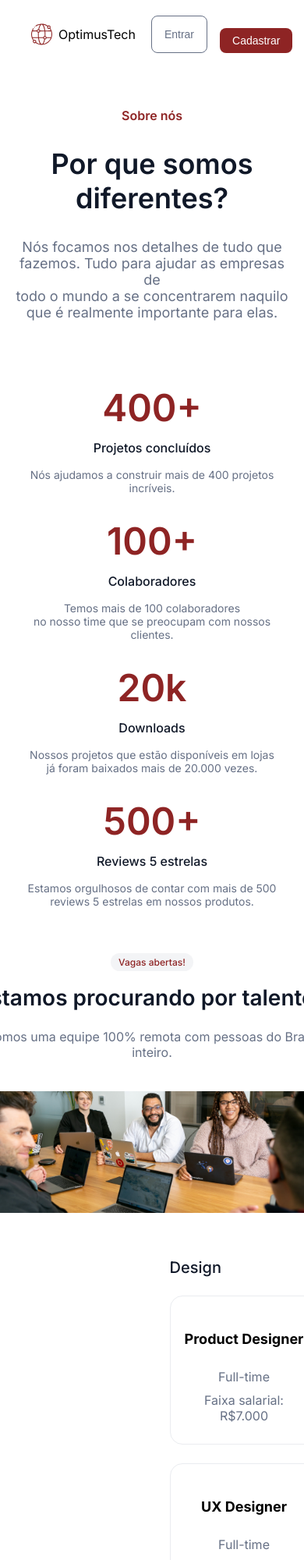
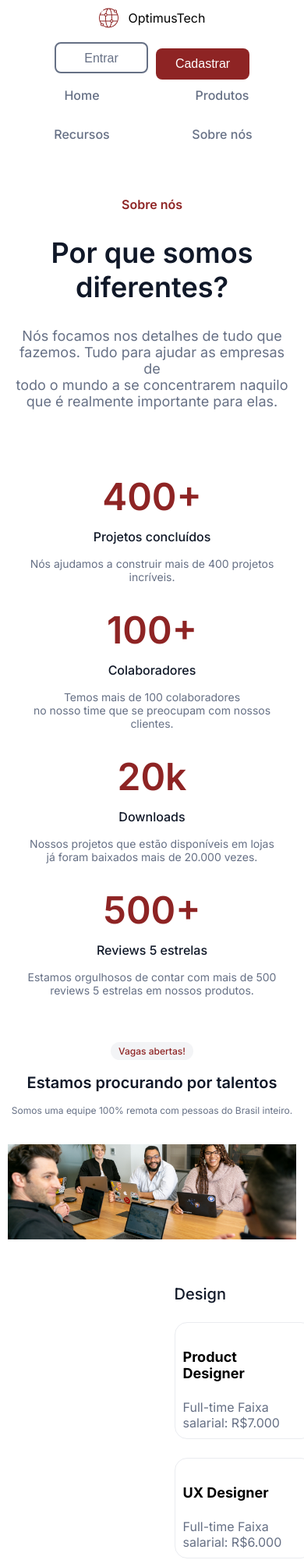
Before and after one commit to LucasMB21/7daysofcode-html-css, a plain HTML site: page index.html in a window 390 px wide. Shown: the top 2000 px of the page at 78% size. Drawn offline with Linux system fonts and the light colour scheme.

Commit message:
update style.css

```diff
--- a/style.css
+++ b/style.css
@@ -286,20 +286,76 @@ body {
 
 @media (max-width: 768px) {
     .container-navbar {
-        padding: 20px 20px;
+        flex-direction: column;
+        align-items: center;
+        padding: 10px 20px;
     }
 
     .logo-navbar {
-        margin-right: 20px;
-        margin-left: 20px;
+        display: flex;
+        align-items: center;
+        justify-content: center;
+        width: 100%;
+        margin-bottom: 10px;
+    }
+
+    .logo-navbar img {
+        width: 25px;
+        margin-right: 5px;
+    }
+
+    .botoes-navbar {
+        display: flex;
+        gap: 10px;
+        justify-content: center;
+        align-items: center;
+    }
+
+    .botao-navbar {
+        flex: 1;
+        min-width: 120px;
+        max-width: 150px;
+        height: 40px;
+        padding: 10px 0;
+        text-align: center;
+        border-radius: 8px;
+        font-size: 16px;
+        border: none;
+        box-sizing: border-box;
+    }
+
+    .botao-entrar {
+        background-color: var(--cor-fundo);
+        border: 2px solid var(--cor-cinza-botão);
+        color: var(--cor-cinza-botão);
+        box-sizing: border-box;
+    }
+
+    .botao-cadastrar {
+        background-color: var(--cor-vermelha);
+        color: var(--cor-fundo);
+        box-sizing: border-box;
     }
 
     .links-navbar {
-        display: none;
+        display: grid;
+        grid-template-columns: 1fr 1fr;
+        gap: 10px;
+        width: 100%;
+    }
+
+    .link-navbar {
+        padding: 10px;
+        border-bottom: none;
+        text-align: center;
     }
 
     .botoes-navbar {
-        margin-left: auto;
+        order: 1;
+    }
+
+    .links-navbar {
+        order: 2;
     }
 
     .cabecalho {
@@ -351,35 +407,42 @@ body {
     }
 
     .vagas__informacoes-subtitulo {
-        font-size: 28px;
+        text-align: center;
+        font-size: 20px;
         margin-top: 20px;
     }
 
     .vagas__informacoes-paragrafo {
-        font-size: 16px;
+        font-size: 12px;
         margin-top: 16px;
     }
 
     .vagas__informacoes-imagem {
         margin-top: 24px;
-        max-width: 100%;
+        max-width: 80%;
     }
 
     .vagas__detalhes {
-        display: flex;
-        flex-direction: column;
-        align-items: center;
-        text-align: center;
-        padding: 16px;
-        width: 100%;
-        box-sizing: border-box;
+        display: block;
+        text-align: left;
+        padding: 10px;
+        border-bottom: 1px solid var(--cor-cinza-borda);
     }
 
     .vagas__detalhes-cargo,
+    .vagas__detalhes-periodo,
     .vagas__detalhes-salario {
-        width: 100%;
-        padding: 10px 0;
+        display: block;
+        width: 80%;
+        padding: 5px 0;
     }
+
+    .vagas__detalhes-span {
+        display: inline;
+        width: auto;
+        padding: 0;
+    }
+
 
     .depoimentos {
         background-color: var(--cor-cinza-claro);
@@ -390,7 +453,7 @@ body {
     }
 
     .depoimentos__info {
-        display: block; /
+        display: block;
         margin-top: 10px;
     }
 
@@ -412,19 +475,19 @@ body {
     }
 
     .formulario {
-        margin-top: 96px; /* Adiciona espaçamento na versão mobile */
-        padding: 0 16px; /* Mantém alinhado com o restante do layout */
-        text-align: center; /* Para centralizar os elementos dentro da seção */
+        margin-top: 96px;
+        padding: 0 16px;
+        text-align: center;
     }
 
     .formulario__contato-email {
-        width: 100%; /* Para ocupar a largura total no mobile */
-        max-width: 360px; /* Limita o tamanho */
+        width: 100%;
+        max-width: 360px;
     }
 
     .botao-cadastrar {
         width: 100%;
-        max-width: 200px; /* Ajuste conforme necessário */
-        margin-top: 16px; /* Dá um espaçamento entre o input e o botão */
+        max-width: 200px;
+        margin-top: 16px;
     }
 }
```
